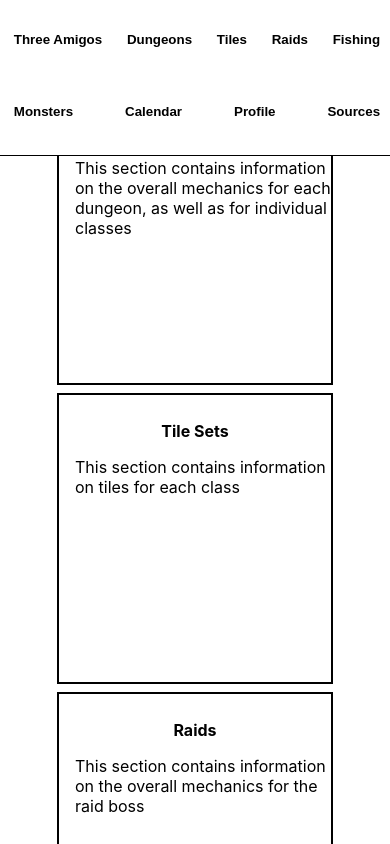
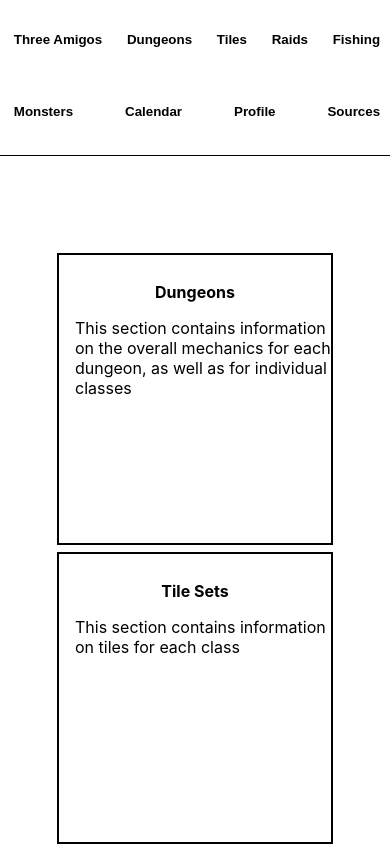
Before and after one commit to abmcbride5/threeamigos, a React (Create React App) app: page / in a window 390 px wide. Shown: the top 844 px of the page. Built offline with nearby package versions, Linux system fonts and the light colour scheme.

Commit message:
updating styling for better mobile view

```diff
--- a/src/css/App.css
+++ b/src/css/App.css
@@ -4,6 +4,6 @@
   /* justify-content: center; */
 }
  .app__body{
-   margin: 8% 0% 0% 0%;
-   padding: 15% 0% 0% 0%;
+   margin: 14% 0% 0% 0%;
+   padding: 50% 0% 0% 0%;
  }
```
